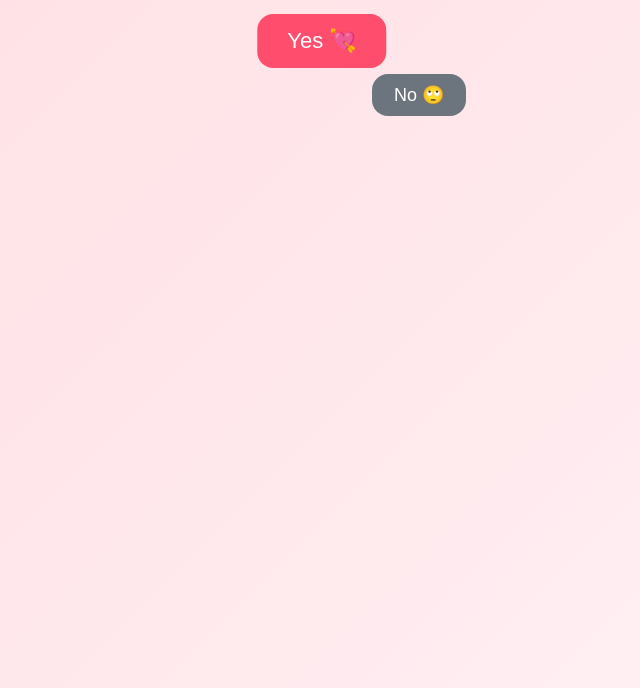
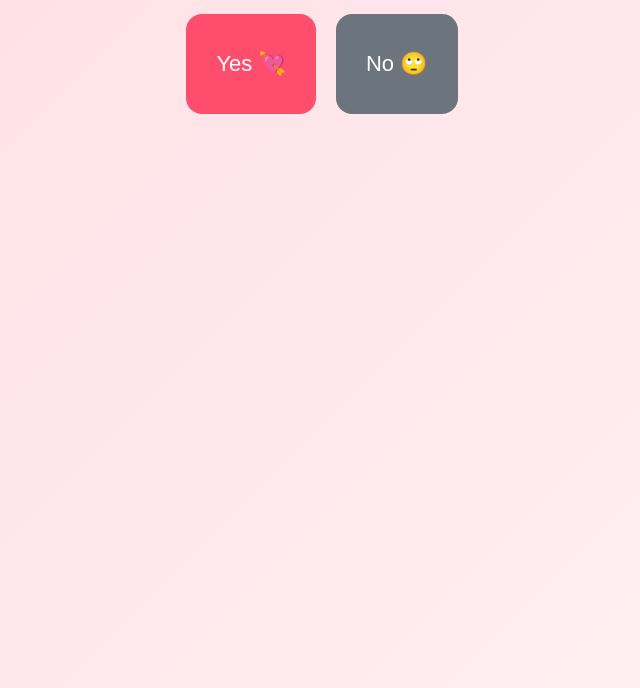
Before and after one commit to agarwalshreya2320-bot/will-you-be-my-valentine, a plain HTML site: page index.html in a window 1280 px wide. Shown: the part 172-860 px from the top of the page, without its empty margins (318-958 px from the left). Drawn offline with Linux system fonts and the light colour scheme.

Commit message:
Update index.html

```diff
--- a/index.html
+++ b/index.html
@@ -26,12 +26,15 @@
     #wrapper {
       width: 100%;
       max-width: 500px;
-      position: relative;
     }
 
+    /* INITIAL BUTTON LAYOUT */
     #buttons {
+      display: flex;
+      justify-content: center;
+      gap: 20px;
       margin-top: 20px;
-      height: 120px;
+      height: 100px;
       position: relative;
     }
 
@@ -40,30 +43,23 @@
       border-radius: 16px;
       cursor: pointer;
       transition: all 0.2s ease;
-      position: absolute;
+      font-size: 22px;
+      padding: 14px 30px;
     }
 
     #yes {
       background: #ff4d6d;
       color: white;
-      font-size: 22px;
-      padding: 14px 30px;
-      left: 50%;
-      transform: translateX(-50%);
       z-index: 2;
     }
 
     #no {
       background: #6c757d;
       color: white;
-      font-size: 18px;
-      padding: 10px 22px;
-      left: 60%;
-      top: 60px;
     }
 
     #message {
-      margin-top: 160px;
+      margin-top: 40px;
       font-size: 18px;
       color: #6c757d;
       min-height: 24px;
@@ -104,6 +100,7 @@
     let yesSize = 22;
     let noCount = 0;
     const maxNo = 7;
+    let chaosStarted = false;
 
     function noHovered() {
       const noBtn = document.getElementById("no");
@@ -113,6 +110,7 @@
 
       noCount++;
 
+      // After max NOs → trap
       if (noCount >= maxNo) {
         noBtn.style.display = "none";
         msg.innerText =
@@ -122,12 +120,20 @@
         return;
       }
 
+      // Enable chaos positioning only AFTER first hover
+      if (!chaosStarted) {
+        noBtn.style.position = "absolute";
+        chaosStarted = true;
+      }
+
+      // Move NO anywhere on screen
       const x = Math.random() * (window.innerWidth - 120);
       const y = Math.random() * (window.innerHeight - 120);
 
       noBtn.style.left = x + "px";
       noBtn.style.top = y + "px";
 
+      // Grow YES
       yesSize += 8;
       yesBtn.style.fontSize = yesSize + "px";
       yesBtn.style.padding = yesSize / 1.3 + "px";
```
